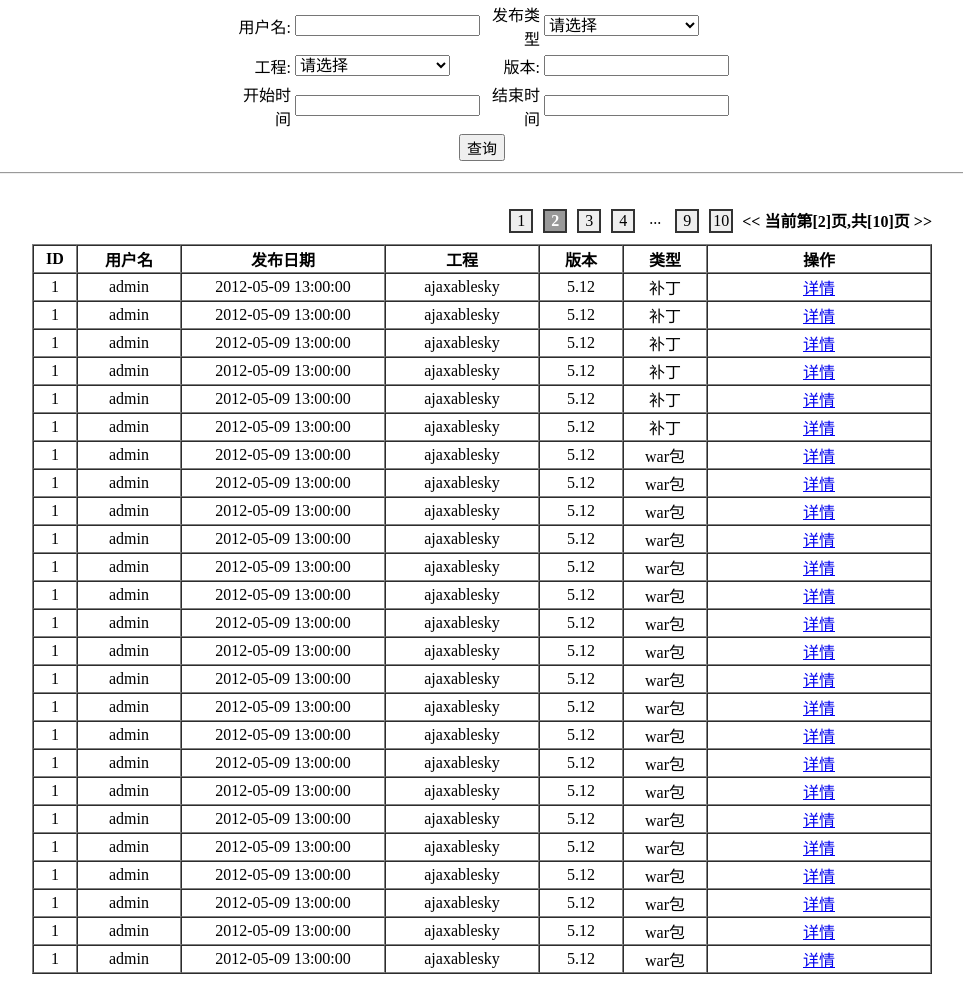
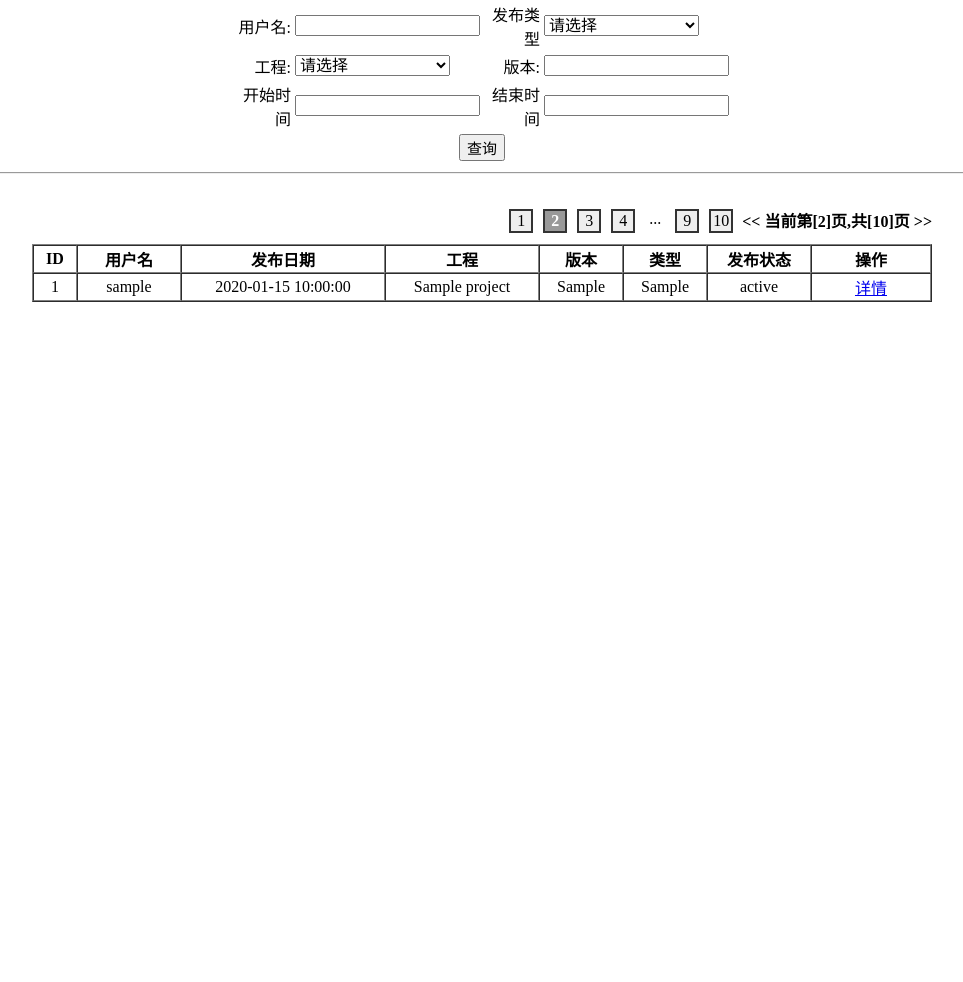
Before and after one commit to cash2one/asdeploy, a Django app: page /deployRecordList/1/ in a window 1280 px wide. Shown: the part 134-1116 px from the top of the page, without its empty margins (158-1121 px from the left). After the commit the page ends 436 px from the top, so only its background shows below. Run offline with Django 3.2, Linux system fonts and the light colour scheme; a user stored in the database is signed in; tables that the repository leaves empty hold one stand-in row (values such as "Sample post"); parts of the project's set-up code (start-up, migrations or seed data) failed here and were passed over; some libraries are stand-ins or nearby versions.

Commit message:
20120517_1106 inject real data to record_list page

```diff
--- a/asdeploy/urls.py
+++ b/asdeploy/urls.py
@@ -39,6 +39,6 @@
     (r'^readDeployLogOnRealtime/$', read_deploy_log_on_realtime), #发布过程中实时查询日志文件
 
     (r'^deployRecordList/(?P<page_num>\d+)/$', deploy_record_list_page),
-    (r'^deployRecordDetail/(?P<deploy_record_id>\d+)/$', deploy_record_detail_page),
+    (r'^deployRecordDetail/(?P<record_id>\d+)/$', deploy_record_detail_page),
 
 )
--- a/deployment/logs.py
+++ b/deployment/logutil.py
@@ -42,7 +42,6 @@
         f.write('')
         f.close()
         for i in range(20):
-            print i
             f = open(self.file_path + self.file_name, 'a')
             f.write(str(i) + ' content \r\n')
             f.close()
--- a/deployment/templates/deploy_project_page.html
+++ b/deployment/templates/deploy_project_page.html
@@ -110,7 +110,8 @@
 				$('#deployStatus').html('发布启动成功').css({color: 'green'});
 				$('#logContent').val('');
 			}
-			setTimeout(readLogOnRealtime, 3000);
+			var logReadInterval = 3000
+			setTimeout(readLogOnRealtime, logReadInterval);
 			function readLogOnRealtime(){
 				$.getJSON('/readDeployLogOnRealtime/', {
 					recordId: '{{record.id}}'
@@ -137,7 +138,7 @@
 						}
 						$logContent.val($logContent.val() + newLogInfoArr.join(''));
 						$logContent.scrollTop($logContent[0].scrollHeight - $logContent.height());
-						setTimeout(readLogOnRealtime, 5000)
+						setTimeout(readLogOnRealtime, logReadInterval)
 					}
 				});
 			}
--- a/deployment/templates/deploy_record_detail_page.html
+++ b/deployment/templates/deploy_record_detail_page.html
@@ -31,10 +31,10 @@
 <div class="wrap">
 	<h2>发布详情</h2>
 	<div class="basic_info">
-		<h3>发布者: admin</h3>
-		<h3>发布类型: 补丁</h3>
+		<h3>发布者: {{record.user.username}}</h3>
+		<h3>发布类型: {{record.deploy_item.deploy_type}}</h3>
 		<h3>上传文件名: </h3>
-		<h3>220110628-ad-patch-ziye.gao</h3>
+		<h3>{{record.deploy_item.file_name}}</h3>
 	</div>
 	<div class="sect_wrap">
 		<div class="sect_title">
--- a/deployment/templates/deploy_record_list_page.html
+++ b/deployment/templates/deploy_record_list_page.html
@@ -144,11 +144,9 @@
 					<td>
 						<select name="project" id="project">
 							<option value="">请选择</option>
-							<option>ajaxablesky</option>
-							<option>passport</option>
-							<option>cms</option>
-							<option>search</option>
-							<option>payment</option>
+							{% for project in projects %}
+								<option value="{{project.id}}">{{project.name}}</option>
+							{% endfor%}
 						</select>
 					</td>
 					<td class="label">版本:</td>
@@ -208,24 +206,27 @@
 				<th width="150">工程</th>
 				<th width="80">版本</th>
 				<th width="80">类型</th>
+				<th width="100">发布状态</th>
 				<th>操作</th>
 			</tr>
-			{% for i in iters %}
+			{% for record in records %}
 			<tr>
-				<td>1</td>
-				<td>admin</td>
-				<td>2012-05-09 13:00:00</td>
-				<td>ajaxablesky</td>
-				<td>5.12</td>
+				<td>{{record.id}}</td>
+				<td>{{record.user.username}}</td>
+				<td>{{record.formated_create_time}}</td>
+				<td>{{record.project.name}}</td>
+				{% if record.deploy_item %}
+					<td>{{record.deploy_item.version}}</td>
+					<td>{{record.deploy_item.deploy_type}}</td>
+				{% else %}
+					<td>None</td>
+					<td>None</td>
+				{% endif %}
+				<td>{{record.status}}</td>
 				<td>
-					{% if i > 5 %}
-						war包
-					{% else %}
-						补丁
+					{% if record.deploy_item %}
+						<a href="/deployRecordDetail/{{record.id}}/">详情</a>
 					{% endif %}
-				</td>
-				<td>
-					<a href="/deployRecordDetail/1/">详情</a>
 				</td>
 			</tr>
 			{% endfor %}
--- a/deployment/views.py
+++ b/deployment/views.py
@@ -18,7 +18,7 @@
 
 from deployment.models import *
 from deployment.forms import *
-from deployment.logs import *
+from deployment.logutil import *
 
 @login_required
 def main_page(request):
@@ -147,14 +147,22 @@
 #    begin_date = request.GET.get('begin_date')
 #    end_date = request.GET.get('end_date')
 #    project_name = request.GET.get('project_name')
+    projects = Project.objects.all()
+    records = DeployRecord.objects.order_by('-id')
+    for record in records:
+        record.formated_create_time = record.create_time.strftime('%Y-%m-%d %H:%M:%S')
     params = RequestContext(request, {
-        'iters': range(25)
+        'projects': projects,
+        'records': records,
     })
     return render_to_response('deploy_record_list_page.html', params)
 
 @login_required
-def deploy_record_detail_page(request, deploy_record_id):
-    params = RequestContext(request)
+def deploy_record_detail_page(request, record_id):
+    record = DeployRecord.objects.get(pk = record_id)
+    params = RequestContext(request, {
+        'record': record
+    })
     return render_to_response('deploy_record_detail_page.html', params)
 
 @login_required
```
